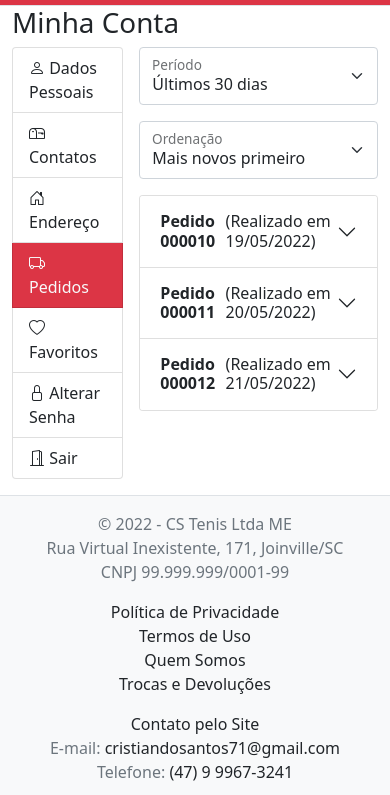
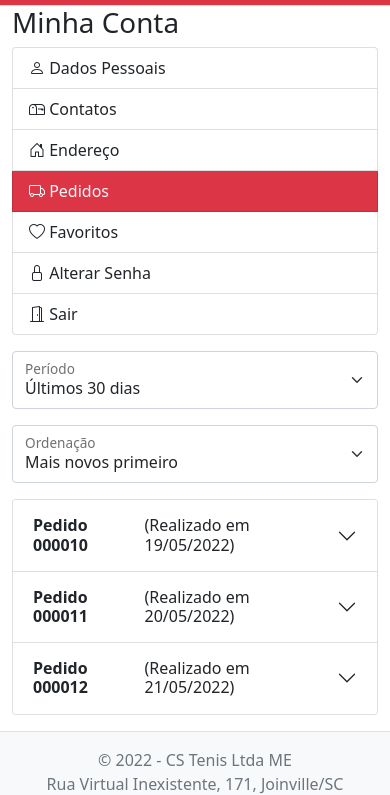
Before and after one commit to Lauradz/MC-Burguer, a website: page cliente_pedidos.html in a window 390 px wide. Shown: the part 51-846 px from the top of the page. Drawn offline with nearby package versions, Linux system fonts and the light colour scheme.

Commit message:
Correção do posicionamento da tabela

```diff
--- a/cliente_pedidos.html
+++ b/cliente_pedidos.html
@@ -72,7 +72,7 @@
         <div class="container">
           <h1>Minha Conta</h1>
           <div class="row gx-3">
-            <div class="col-4">
+            <div class="col-sm-12 col-md-4 mb-3">
               <div class="list-group">
                 <a href="/cliente_dados.html" class="list-group-item list-group-item-action">
                   <i class="bi bi-person fs-6"></i> Dados Pessoais
@@ -97,7 +97,7 @@
 
               </div>
             </div>
-            <div class="col-8">
+            <div class="col-sm-12 col-md-8">
                 <form class="row mb-3">
                     <div class="col-12 col-md-6 mb-3">
                         <div class="form-floating">
@@ -122,7 +122,7 @@
                         </div>
                     </div>
                 </form>
-                <div class="accordion" id="divPedidos">
+                <div class="accordion " id="divPedidos">
                     <div class="accordion-item ">
                       <h2 class="accordion-header">
                         <button class="accordion-button collapsed" type="button" data-bs-toggle="collapse" data-bs-target="#pedido000010">
```
